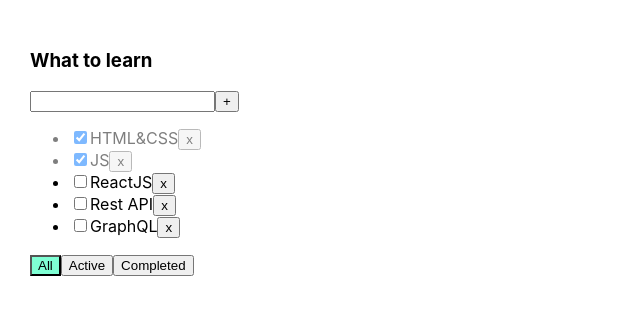
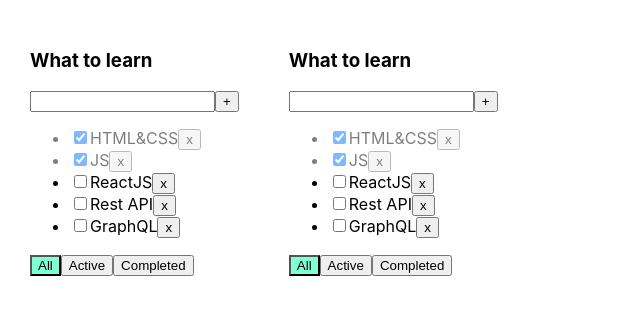
Before and after one commit to Belik85/Todolist, a React (Create React App) app: page / in a window 1280 px wide. Shown: the top 314 px of the page, without its empty margins (0-640 px from the left). Built offline with nearby package versions, Linux system fonts and the light colour scheme.

Commit message:
update the project

```diff
--- a/src/App.tsx
+++ b/src/App.tsx
@@ -66,14 +66,25 @@
 
     return (
         <div className="App">
-            <Todolist title="What to learn"
+            {
+                todoLists.map(tl => {
+                    return(
+                        <Todolist
+                            key={tl.id}
+                            id={tl.id}
+                            title={tl.title}
                             tasks={tasksForTodolist}
                             removeTask={removeTask}
                             changeFilter={changeFilter}
                             addTask={addTask}
                             changeTaskStatus={changeStatus}
-                      filter={filter}
+                            filter={tl.filter}
                         />
+                    )
+                })
+            }
+
+
         </div>
     );
 }
--- a/src/Todolist.tsx
+++ b/src/Todolist.tsx
@@ -8,6 +8,7 @@
 }
 
 type PropsType = {
+    id:string
     title: string
     tasks: Array<TaskType>
     removeTask: (taskId: string) => void
```
Lines whose indentation alone changed are shown as unchanged.
